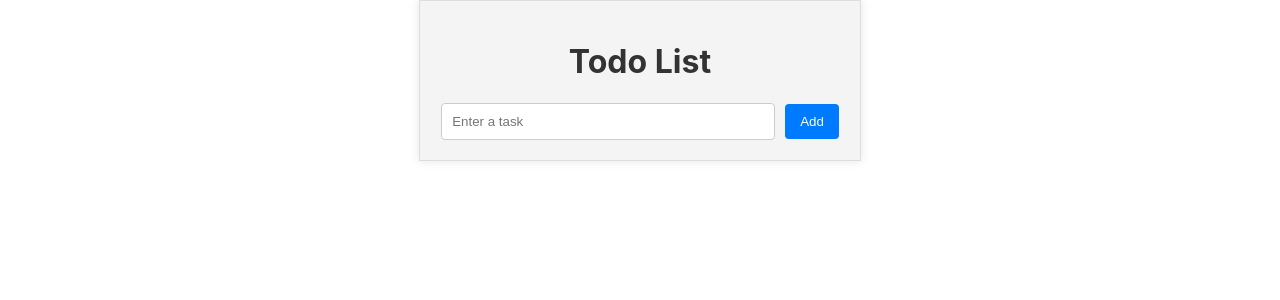
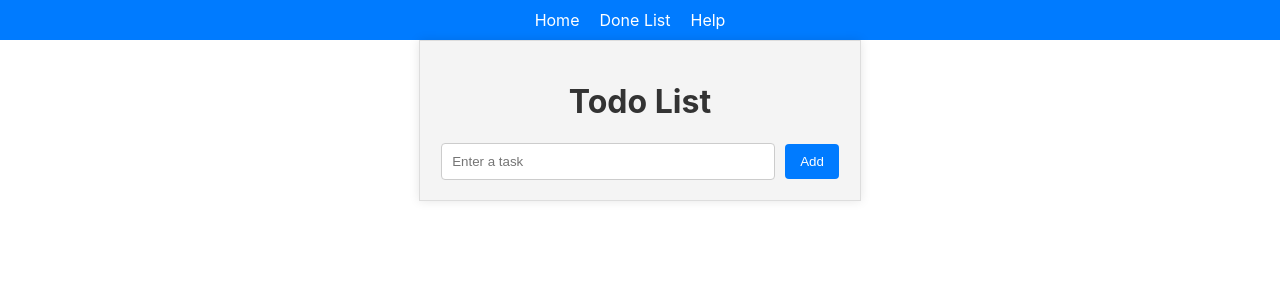
Before and after one commit to Pshhtacio/react-hw, a React (Create React App) app in the folder todo-list/: page / in a window 1280 px wide. Shown: the top 300 px of the page. Built offline with nearby package versions, Linux system fonts and the light colour scheme.

Commit message:
feat: add navigation bar

```diff
--- a/todo-list/src/App.js
+++ b/todo-list/src/App.js
@@ -1,10 +1,25 @@
 import './css/App.css';
 import TodoList from './components/TodoList';
 
-function App() {
+function App () {
   return (
     <div className="App">
-      <TodoList />
+      <div className="nav-bar">
+        <nav>
+          <li>
+            <a href={'/'}>Home</a>
+          </li>
+          <li>
+            <a href={'/'}>Done List</a>
+          </li>
+          <li>
+            <a href={'/'}>Help</a>
+          </li>
+        </nav>
+      </div>
+      <div>
+        <TodoList />
+      </div>
     </div>
   );
 }
--- a/todo-list/src/css/App.css
+++ b/todo-list/src/css/App.css
@@ -36,3 +36,24 @@
 button:hover {
   background-color: #0056b3;
 }
+
+.nav-bar {
+  background-color: #007bff;
+  padding: 10px 0;
+}
+
+nav {
+  display: flex;
+  list-style: none;
+  padding: 0;
+  justify-content: center;
+}
+
+nav li {
+  margin-right: 20px;
+}
+
+nav a {
+  text-decoration: none;
+  color: #fff;
+}
```
